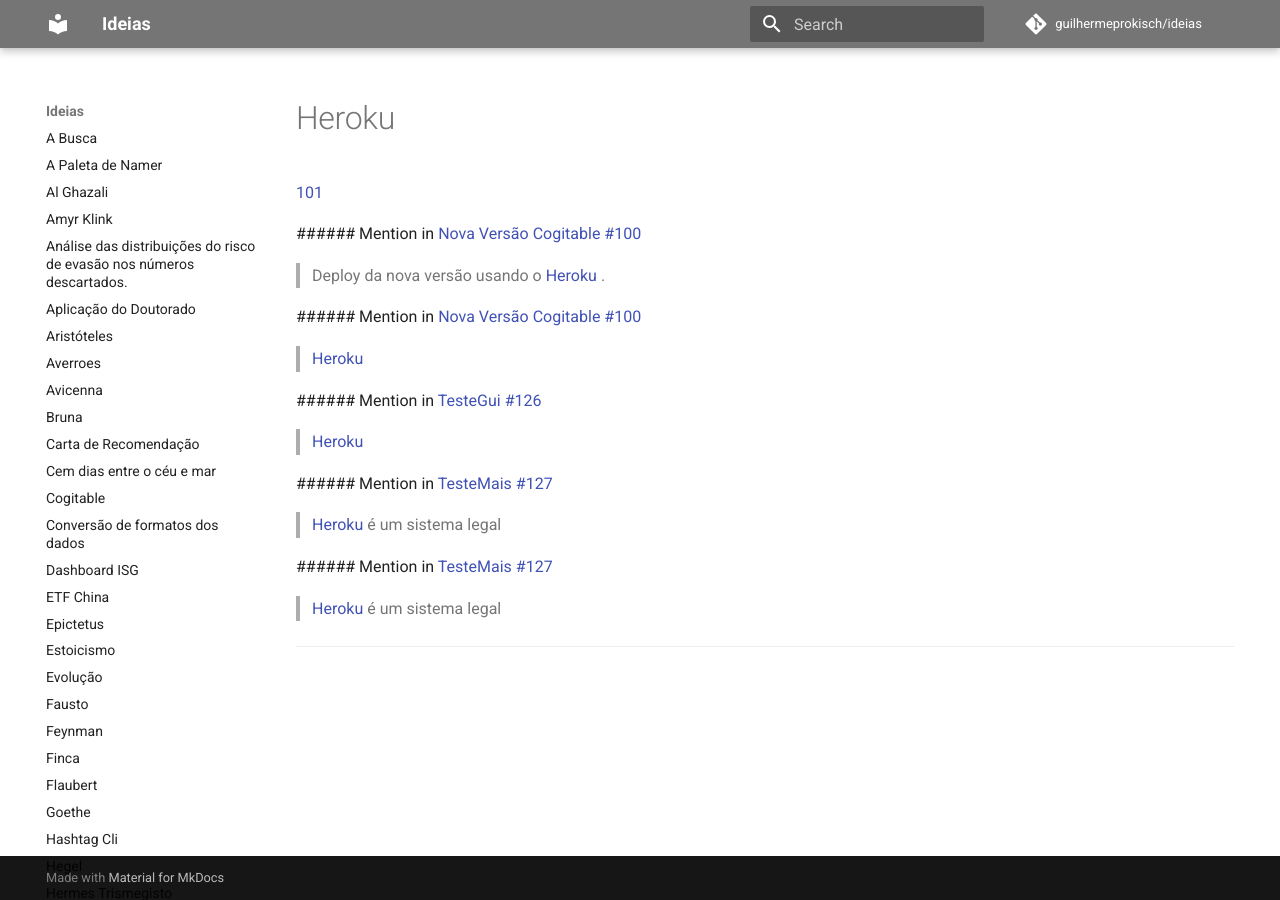
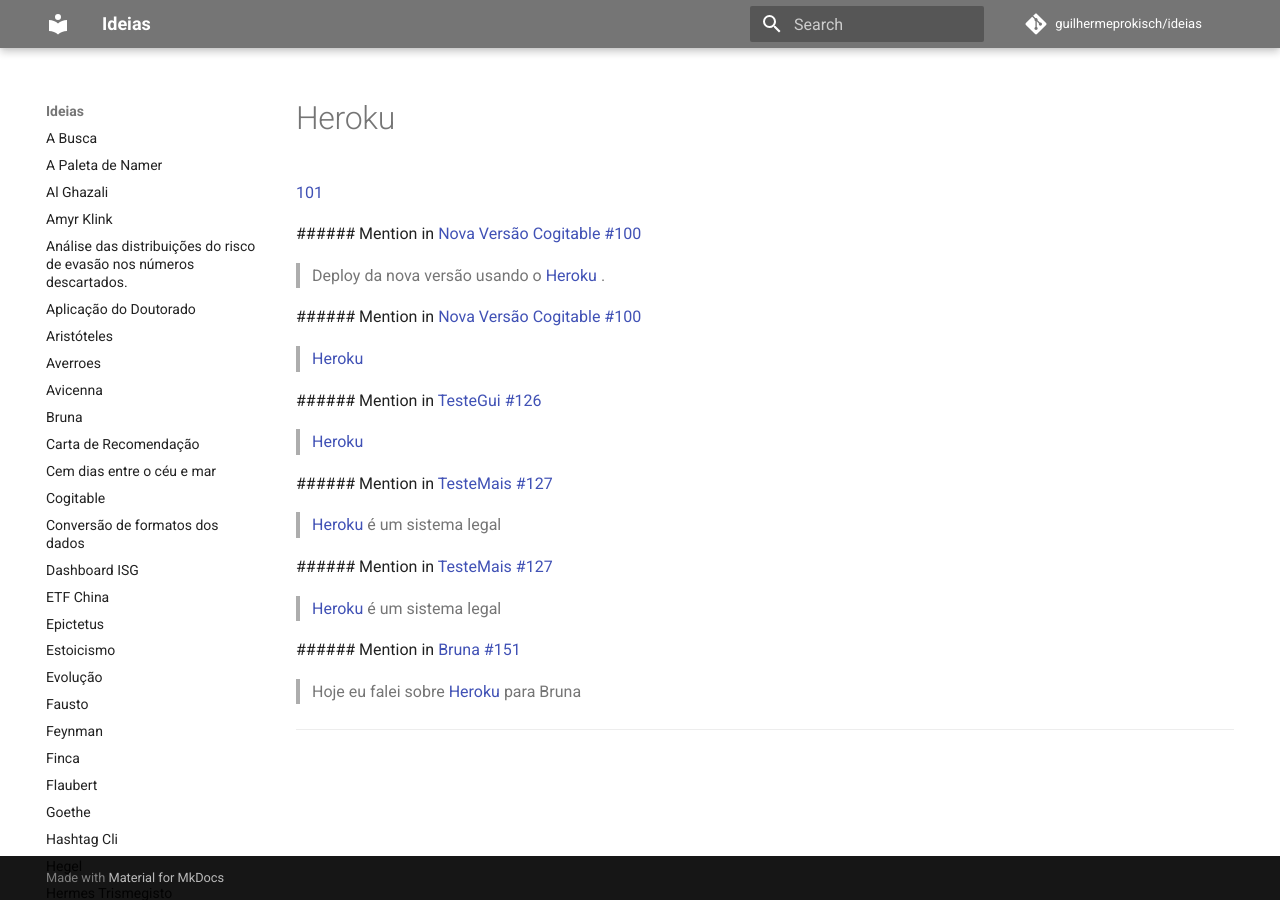
Before and after one commit to guilhermeprokisch/guilherme, an MkDocs documentation site: the page built from docs/Heroku.md, in a window 1280 px wide. Built offline with MkDocs 1.6.1 and Material for MkDocs 9.7.7, drawn with Linux system fonts in a browser that asks for light colours; comment, search, counter and statistics services are not loaded.

Commit message:
Backup all issues

```diff
--- a/docs/Heroku.md
+++ b/docs/Heroku.md
@@ -23,4 +23,8 @@
  ######  Mention in [TesteMais #127](TesteMais-#127)
  > [Heroku](Heroku) é um sistema legal
 
+
+ ######  Mention in [Bruna #151](Bruna-#151)
+ > Hoje eu falei sobre [Heroku](Heroku) para Bruna
+
 -------------------------------------------------------------------------------
```
Also changed, not shown: docs/Bruna.md (+3 -0 lines).
